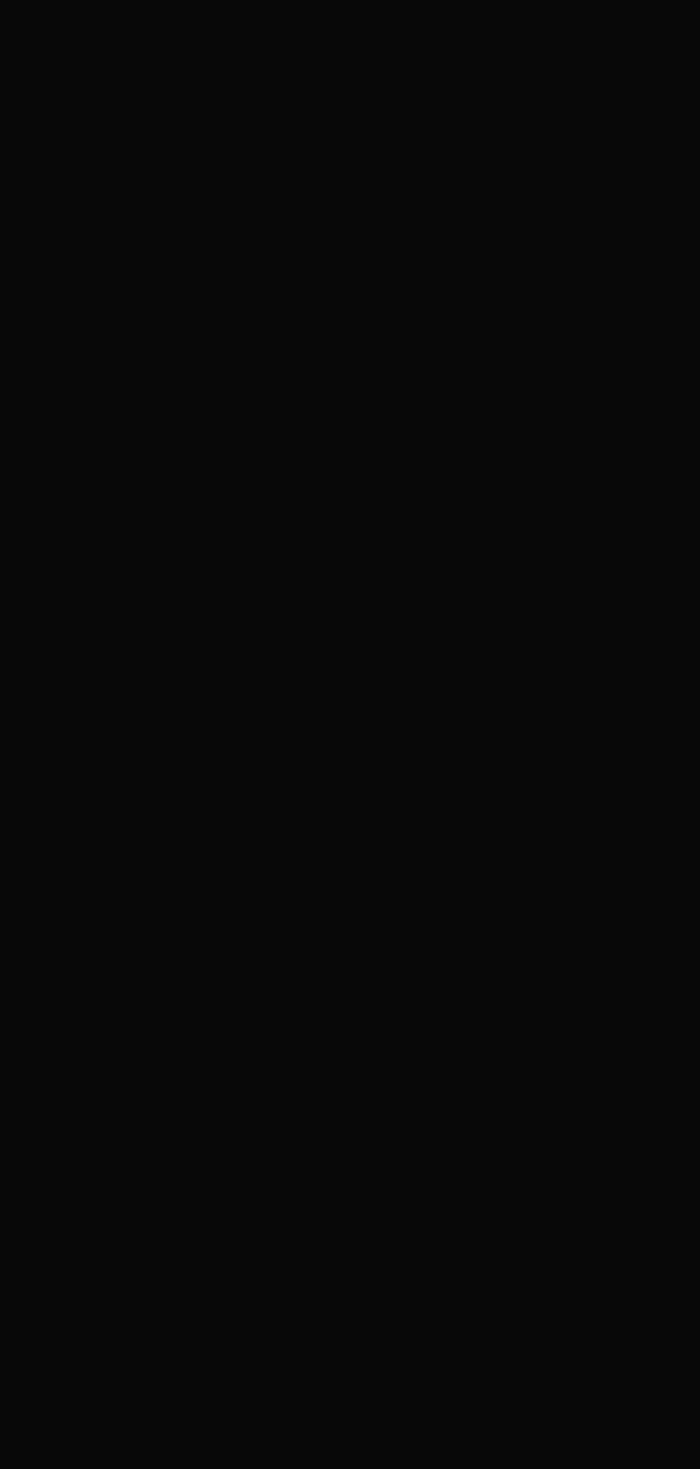
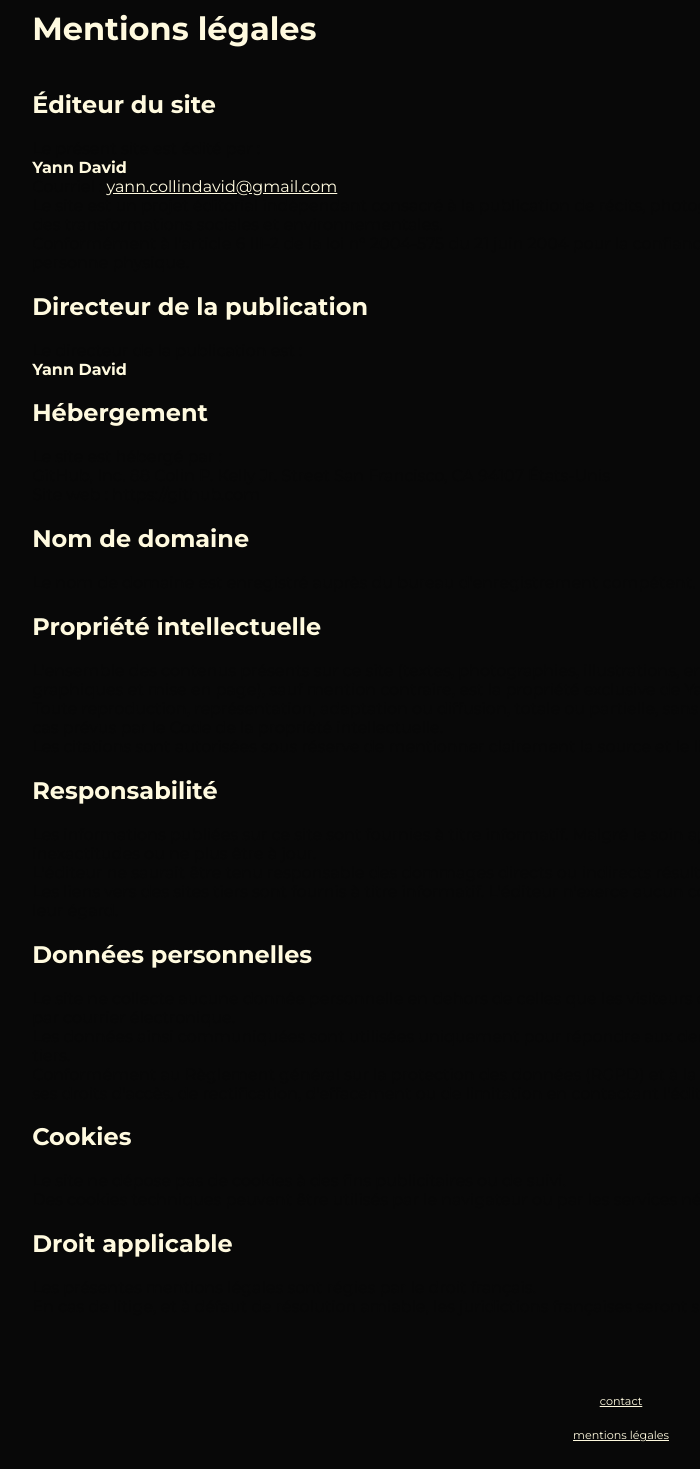
Before and after one commit to yanndav/portfolio, a React (Vite) app: page /#/mentions-legales in a window 1280 px wide. Before the commit this address had no page. Shown: the part 60-1529 px from the top of the page, without its empty margins (19-719 px from the left). Before the commit the page ends 800 px from the top, so only its background shows below. Built offline with nearby package versions, Linux system fonts and the light colour scheme.

Commit message:
chronique egypte perfectionnée

```diff
--- a/src/App.jsx
+++ b/src/App.jsx
@@ -1,11 +1,12 @@
 import "./App.css";
 import { Routes, Route } from "react-router-dom";
 import { Home } from "./pages/Home/Home";
-import About from "./pages/About/About";
+import About from "./pages/About/About.mdx";
 import Contact from "./pages/Contact/Contact";
 import Story from "./pages/Story/Story";
 import MainLayout from "./layout/MainLayout";
 import "./App.css";
+import Mentions from "./pages/Mentions légales/Mentions.mdx";
 
 function App() {
   return (
@@ -15,6 +16,7 @@ function App() {
         <Route path="/a-propos" element={<About />} />
         <Route path="/contact" element={<Contact />} />
         <Route path="/projet/:slug" element={<Story />} />
+        <Route path="/mentions-legales" element={<Mentions />} />
       </Route>
     </Routes>
   );
--- a/src/components/Footer/Footer.jsx
+++ b/src/components/Footer/Footer.jsx
@@ -10,7 +10,7 @@ const Footer = () => {
       style={{ scrollSnapAlign: location.pathname === "/" ? "start" : "none" }}
     >
       <Link to="/contact">contact</Link>
-      <Link to="/a-propos">à propos</Link>
+      <Link to="/mentions-legales">mentions légales</Link>
     </div>
   );
 };
--- a/src/components/Stories/Text.module.css
+++ b/src/components/Stories/Text.module.css
@@ -3,15 +3,17 @@
   flex-direction: column;
   align-items: center;
   justify-content: center;
-  padding: 20px;
+  /* padding: 20px; */
   max-width: 800px;
   margin: 0 auto;
+  gap: 3vh;
 }
 
 .textwrapper h1 {
   font-size: 2rem;
   margin-bottom: 20px;
-  text-align: center;
+  text-align: left;
+  width: 100%;
 }
 
 .textwrapper p {
--- a/src/components/Stories/Title.module.css
+++ b/src/components/Stories/Title.module.css
@@ -1,10 +1,10 @@
 .title {
   font-size: 2.8em !important;
-  margin-top: 100px !important;
-  padding-bottom: 50px;
-  max-width: 94vw;
-  text-align: center;
-  margin: 0 auto;
+  /* margin-top: 100px !important; */
+  /* padding-bottom: 50px; */
+  /* max-width: 94vw; */
+  text-align: left;
+  /* margin: 0 auto; */
   /* position: sticky; */
   top: 0;
   z-index: 100;
@@ -13,8 +13,8 @@
 @media screen and (max-width: 768px) {
   .title {
     font-size: 2.3em !important;
-    margin-top: 30px !important;
-    padding-bottom: 30px;
+    /* margin-top: 30px !important; */
+    /* padding-bottom: 30px; */
     position: inherit;
   }
 }
--- a/src/index.css
+++ b/src/index.css
@@ -9,6 +9,7 @@ html {
 
 * {
   --color-text: #fffadf;
+  --color-dark: #080808;
   color: var(--color-text);
   font-family: "Montserrat", sans-serif;
 }
@@ -31,3 +32,23 @@ main {
   padding: 0px;
   margin: 0px;
 }
+
+.mentions {
+  display: flex;
+  flex-direction: column;
+  width: calc(100% - 6vw);
+  /* max-width: 90vw; */
+  padding: 3vh 2vw;
+  align-content: center;
+  align-items: left;
+  /* margin: 0px auto; */
+}
+
+.mentions {
+  display: flex;
+  flex-direction: column;
+  /* width: 500px;
+  max-width: 90vw; */
+  align-content: left;
+  align-items: left;
+}
--- a/src/layout/Stories/PhotoAudio.jsx
+++ b/src/layout/Stories/PhotoAudio.jsx
@@ -7,8 +7,10 @@ const PhotoAudio = ({ photos, audio, text, slug, title, onColorChange }) => {
   return (
     <div className={styles["photo-audio"]}>
       <PhotoGallery photos={photos} slug={slug} onColorChange={onColorChange} />
-      <Title title={title} />
-      <Text text={text} />
+      <div className={styles.content}>
+        <Title title={title} />
+        <Text text={text} />
+      </div>
       <LargeAudioPlayer audio={audio} slug={slug} />
     </div>
   );
--- a/src/layout/Stories/PhotoAudio.module.css
+++ b/src/layout/Stories/PhotoAudio.module.css
@@ -17,13 +17,36 @@
 
 .photo-audio h1 {
   font-size: 1.3rem;
-  text-align: center;
+  text-align: left;
   margin: 0;
-  padding: 0;
+}
+
+.content {
+  display: flex;
+  flex-direction: column;
+  width: 500px;
+  max-width: calc(93vw - 20px - 6vw);
+
+  background-color: var(--color-text);
+  color: var(--color-dark) !important;
+  padding: calc(20px + 4vh) calc(10px + 3vw);
+  align-items: left;
+  justify-content: left;
+  gap: 3vh;
+}
+
+.content > h1,
+p {
+  color: var(--color-dark) !important;
+  width: 100%;
+  margin: 0px;
 }
 
 @media (max-width: 768px) {
   .photo-audio {
     gap: 1rem;
   }
+  .content {
+    margin-left: 0;
+  }
 }
--- a/src/pages/About/About.jsx
+++ /dev/null
@@ -1,5 +0,0 @@
-const About = () => {
-  return <div>About</div>;
-};
-
-export default About;
--- /dev/null
+++ b/src/pages/Mentions légales/Mentions.mdx
@@ -0,0 +1,78 @@
+<div className="mentions">
+
+<div className="mentions">
+
+# Mentions légales
+
+## Éditeur du site
+
+Le présent site est édité par :
+
+**Yann David**
+
+Courriel : [yann.collindavid@gmail.com](yann.collindavid@gmail.com)
+
+Le site est un projet éditorial indépendant consacré à la publication de récits, photographies, enregistrements sonores et réflexions autour des transformations sociales et environnementales.
+
+Conformément à l'article 6 III-2 de la loi n° 2004-575 du 21 juin 2004 pour la confiance dans l'économie numérique (LCEN), l'éditeur est une personne physique.
+
+## Directeur de la publication
+
+Le directeur de la publication est :
+
+**Yann David**
+
+## Hébergement
+
+Le site est hébergé par :
+
+GitHub, Inc.
+88 Colin P. Kelly Jr. Street
+San Francisco, CA 94107
+États-Unis
+
+Site web : https://github.com
+
+## Nom de domaine
+
+Le nom de domaine est enregistré auprès du bureau d'enregistrement compétent.
+
+## Propriété intellectuelle
+
+L'ensemble des contenus présents sur ce site (textes, photographies, illustrations, enregistrements sonores, vidéos, logos, éléments graphiques et mise en page), sauf mention contraire, est la propriété exclusive de Yann David.
+
+Toute reproduction, représentation, adaptation ou diffusion, totale ou partielle, sans autorisation préalable écrite, est interdite, sauf dans les cas prévus par le Code de la propriété intellectuelle.
+
+Les citations sont autorisées sous réserve de mentionner clairement la source et le lien vers la publication concernée.
+
+## Responsabilité
+
+Les informations publiées sur ce site sont fournies à titre informatif. Malgré le soin apporté à leur rédaction, elles peuvent comporter des inexactitudes ou ne plus être à jour.
+
+L'éditeur ne saurait être tenu responsable des dommages directs ou indirects résultant de l'utilisation du site.
+
+Les liens vers des sites tiers sont fournis à titre informatif. L'éditeur n'exerce aucun contrôle sur leur contenu et décline toute responsabilité à leur égard.
+
+## Données personnelles
+
+Le site ne collecte aucune donnée personnelle en dehors de celles que les visiteurs choisissent volontairement de transmettre, notamment par courrier électronique.
+
+Les données ainsi communiquées sont utilisées uniquement pour répondre aux demandes reçues et ne sont ni vendues ni cédées à des tiers.
+
+Conformément au Règlement général sur la protection des données (RGPD) et à la loi Informatique et Libertés, toute personne peut exercer ses droits d'accès, de rectification, d'effacement ou de limitation en contactant l'éditeur à l'adresse électronique indiquée ci-dessus.
+
+## Cookies
+
+Le site ne dépose pas de cookies à des fins publicitaires ou de suivi.
+
+Des cookies techniques peuvent être utilisés par le navigateur ou par les services nécessaires au fonctionnement de l'hébergement.
+
+## Droit applicable
+
+Les présentes mentions légales sont régies par le droit français.
+
+En cas de litige, et à défaut de résolution amiable, les juridictions françaises seront seules compétentes.
+
+</div>
+
+</div>
```
Also changed, not shown: src/pages/About/About.mdx (added).
